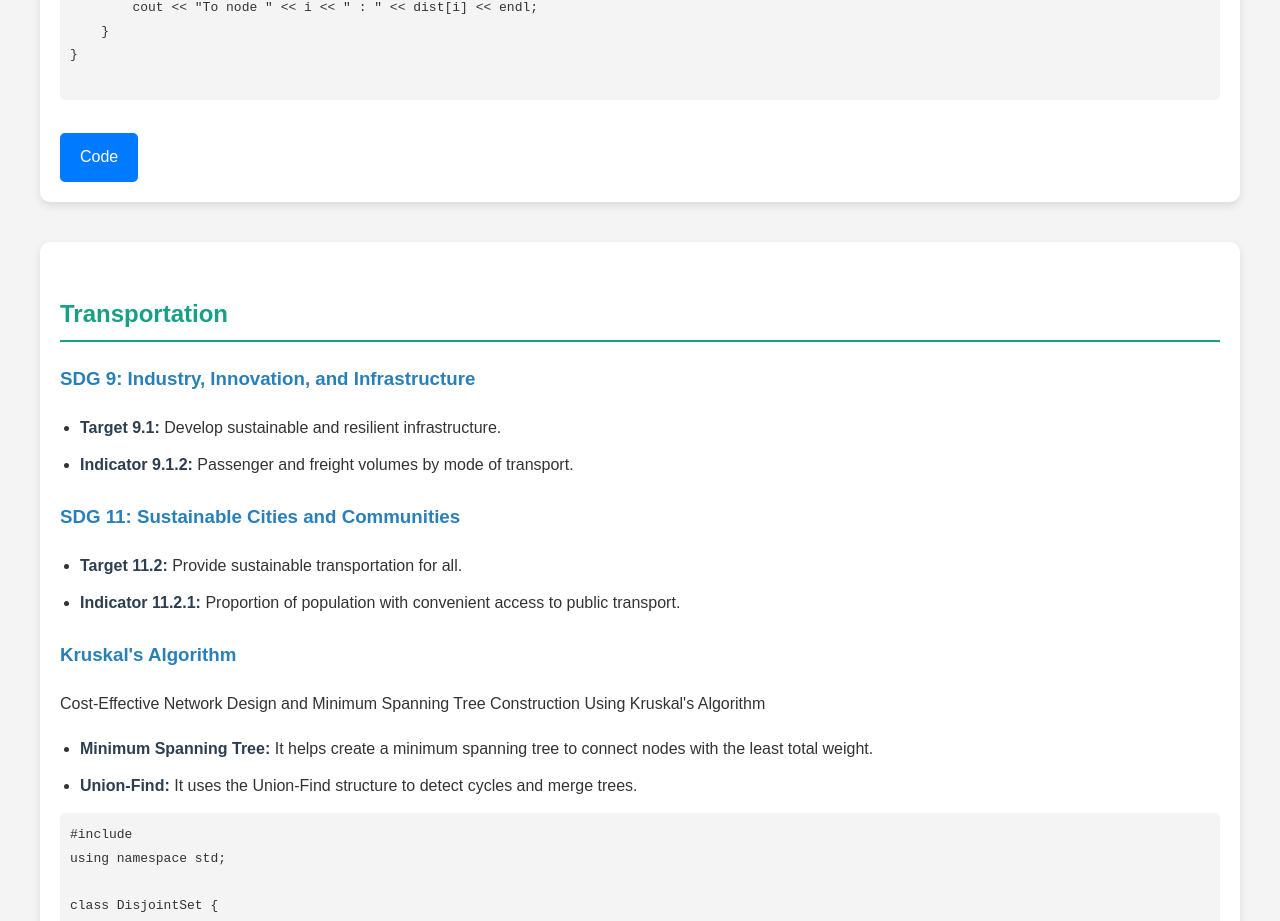
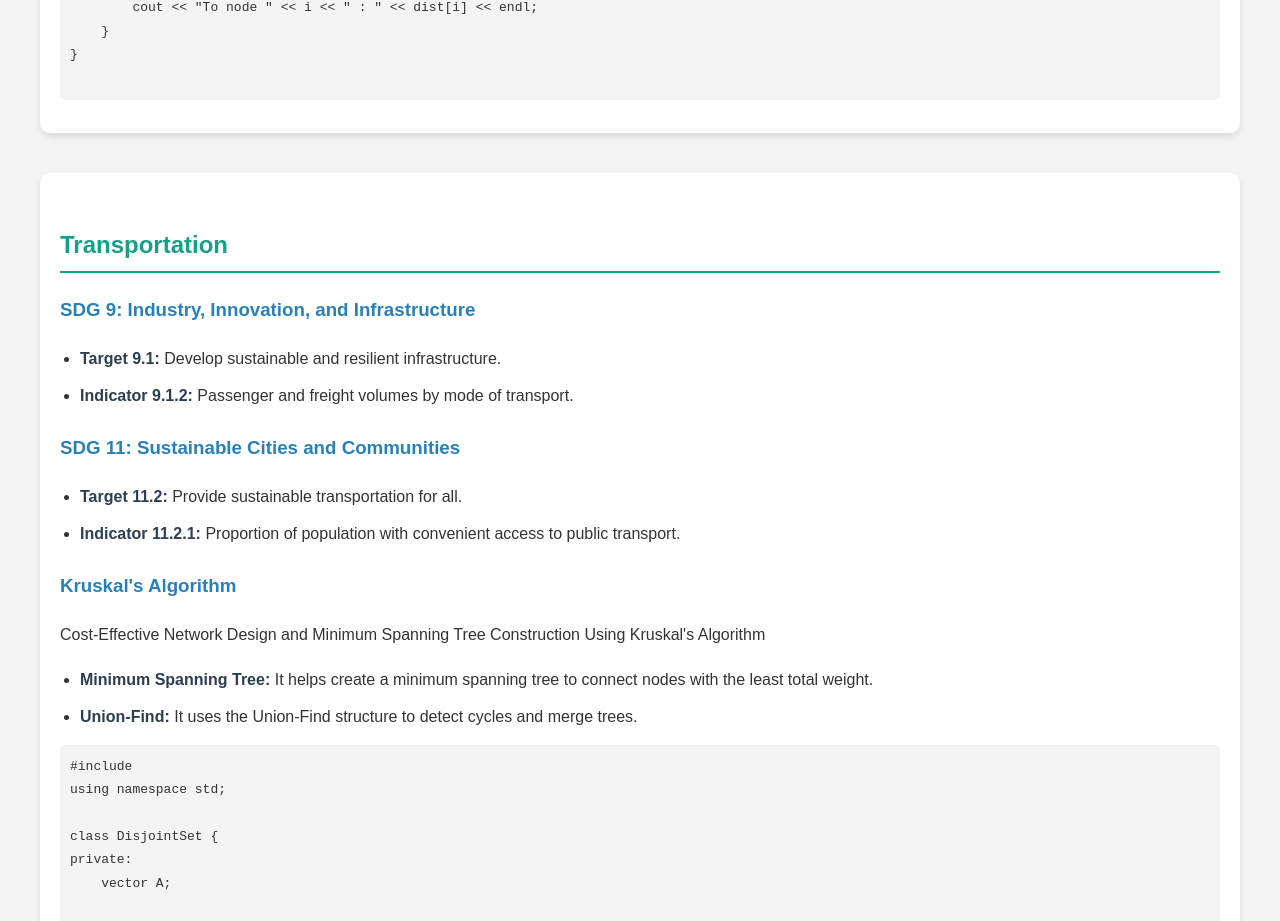
Before and after one commit to stw2005/cityplan.github.io, a plain HTML site: page harshaB&C.html in a window 1280 px wide. Shown: the part 1295-2216 px from the top of the page. Drawn offline with Linux system fonts and the light colour scheme.

Commit message:
Update harshaB&C.html

```diff
--- a/harshaB&C.html
+++ b/harshaB&C.html
@@ -152,7 +152,6 @@ void dijkstra(int nodes, vector<pair<int, int>> adj[], int start) {
     }
 }
             </pre>
-            <a href="code2.txt" class="button">Code</a>
         </div>
 
         <div class="section">
```
